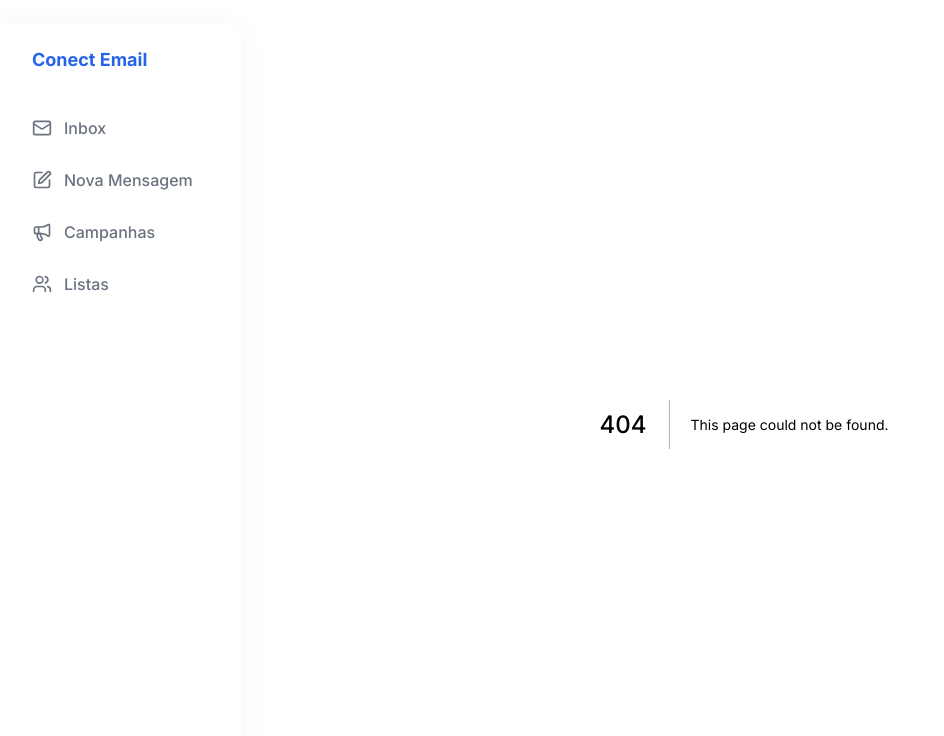
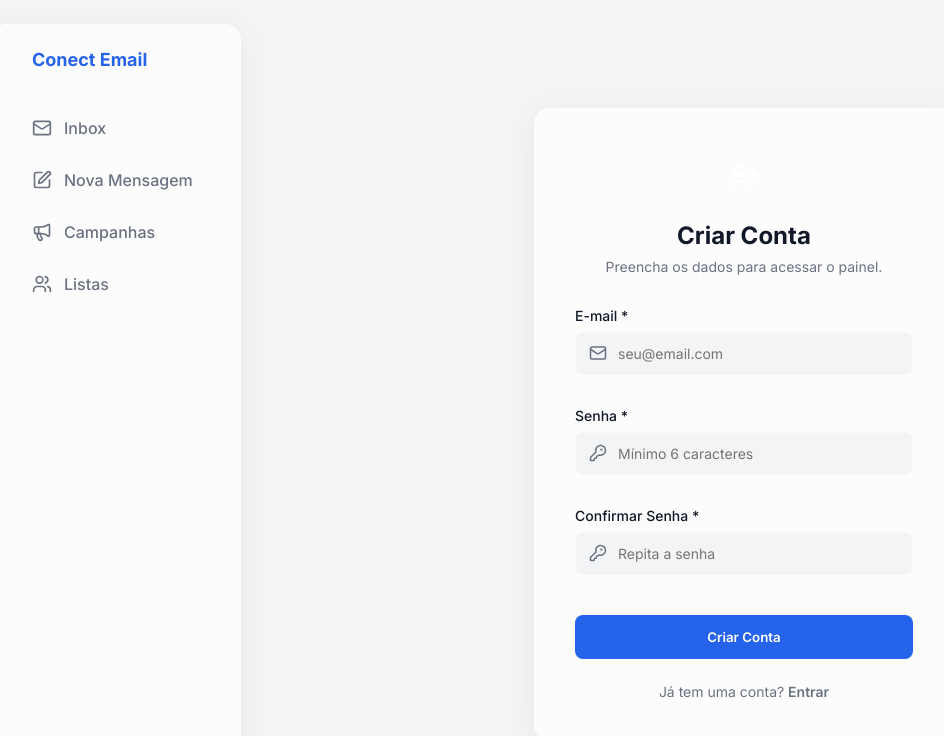
Before and after one commit to vinnicirne/conectemail, a Next.js app: page /register in a window 1280 px wide. Before the commit this address had no page. Shown: the top 736 px of the page, without its empty margins (33-977 px from the left). Built offline with nearby package versions, Linux system fonts and the light colour scheme.

Commit message:
feat: restore register page

```diff
--- /dev/null
+++ b/src/app/register/page.tsx
@@ -0,0 +1,117 @@
+"use client";
+
+import { useState } from "react";
+import { useRouter } from "next/navigation";
+import { UserPlus, Mail, KeyRound, CheckCircle2 } from "lucide-react";
+import Link from "next/link";
+
+export default function RegisterPage() {
+  const router = useRouter();
+  const [email, setEmail] = useState("");
+  const [password, setPassword] = useState("");
+  const [confirm, setConfirm] = useState("");
+  const [error, setError] = useState<string | null>(null);
+  const [success, setSuccess] = useState(false);
+  const [loading, setLoading] = useState(false);
+
+  const handleSubmit = async (e: React.FormEvent) => {
+    e.preventDefault();
+    setError(null);
+
+    if (password.length < 6) {
+      setError("A senha deve ter pelo menos 6 caracteres.");
+      return;
+    }
+    if (password !== confirm) {
+      setError("As senhas não coincidem.");
+      return;
+    }
+
+    setLoading(true);
+    try {
+      const res = await fetch("/api/auth/register", {
+        method: "POST",
+        headers: { "Content-Type": "application/json" },
+        body: JSON.stringify({ email, password }),
+      });
+      const data = await res.json();
+      if (res.ok) {
+        setSuccess(true);
+        setTimeout(() => router.push("/login"), 2500);
+      } else {
+        setError(data.error || "Erro ao criar conta.");
+      }
+    } catch {
+      setError("Erro de conexão. Tente novamente.");
+    } finally {
+      setLoading(false);
+    }
+  };
+
+  return (
+    <div style={{ display: "flex", alignItems: "center", justifyContent: "center", minHeight: "100vh", background: "var(--bg-color)" }}>
+      <div className="glass-panel animate-fade-in" style={{ width: "100%", maxWidth: "420px", padding: "40px", borderRadius: "16px" }}>
+        {success ? (
+          <div style={{ textAlign: "center" }}>
+            <div style={{ display: "inline-flex", background: "rgba(16,185,129,0.1)", padding: "16px", borderRadius: "50%", marginBottom: "24px", color: "#10b981" }}>
+              <CheckCircle2 size={40} />
+            </div>
+            <h1 style={{ fontSize: "24px", fontWeight: 700, color: "var(--text-color)", marginBottom: "12px" }}>Conta criada!</h1>
+            <p style={{ color: "var(--text-muted)", fontSize: "14px" }}>Redirecionando para o login...</p>
+          </div>
+        ) : (
+          <>
+            <div style={{ textAlign: "center", marginBottom: "32px" }}>
+              <div style={{ display: "inline-flex", background: "var(--primary)", padding: "12px", borderRadius: "50%", marginBottom: "16px", color: "#fff" }}>
+                <UserPlus size={32} />
+              </div>
+              <h1 style={{ fontSize: "24px", fontWeight: 700, color: "var(--text-color)" }}>Criar Conta</h1>
+              <p style={{ color: "var(--text-muted)", fontSize: "14px", marginTop: "8px" }}>Preencha os dados para acessar o painel.</p>
+            </div>
+
+            <form onSubmit={handleSubmit} style={{ display: "flex", flexDirection: "column", gap: "16px" }}>
+              {error && (
+                <div style={{ padding: "12px 16px", background: "rgba(239,68,68,0.1)", border: "1px solid rgba(239,68,68,0.3)", borderRadius: "8px", color: "#ef4444", fontSize: "14px", fontWeight: 500, textAlign: "center" }}>
+                  {error}
+                </div>
+              )}
+
+              <div className="form-group">
+                <label>E-mail *</label>
+                <div style={{ position: "relative" }}>
+                  <Mail size={18} color="var(--text-muted)" style={{ position: "absolute", left: "14px", top: "50%", transform: "translateY(-50%)" }} />
+                  <input type="email" className="input-field" placeholder="seu@email.com" value={email} onChange={(e) => setEmail(e.target.value)} style={{ paddingLeft: "42px" }} required />
+                </div>
+              </div>
+
+              <div className="form-group">
+                <label>Senha *</label>
+                <div style={{ position: "relative" }}>
+                  <KeyRound size={18} color="var(--text-muted)" style={{ position: "absolute", left: "14px", top: "50%", transform: "translateY(-50%)" }} />
+                  <input type="password" className="input-field" placeholder="Mínimo 6 caracteres" value={password} onChange={(e) => setPassword(e.target.value)} style={{ paddingLeft: "42px" }} required />
+                </div>
+              </div>
+
+              <div className="form-group">
+                <label>Confirmar Senha *</label>
+                <div style={{ position: "relative" }}>
+                  <KeyRound size={18} color="var(--text-muted)" style={{ position: "absolute", left: "14px", top: "50%", transform: "translateY(-50%)" }} />
+                  <input type="password" className="input-field" placeholder="Repita a senha" value={confirm} onChange={(e) => setConfirm(e.target.value)} style={{ paddingLeft: "42px" }} required />
+                </div>
+              </div>
+
+              <button type="submit" className="btn-primary" disabled={loading} style={{ width: "100%", justifyContent: "center", marginTop: "8px", padding: "14px" }}>
+                {loading ? "Criando conta..." : "Criar Conta"}
+              </button>
+
+              <p style={{ textAlign: "center", fontSize: "14px", color: "var(--text-muted)", marginTop: "8px" }}>
+                Já tem uma conta?{" "}
+                <Link href="/login" style={{ color: "var(--primary)", fontWeight: 600, textDecoration: "none" }}>Entrar</Link>
+              </p>
+            </form>
+          </>
+        )}
+      </div>
+    </div>
+  );
+}
```
